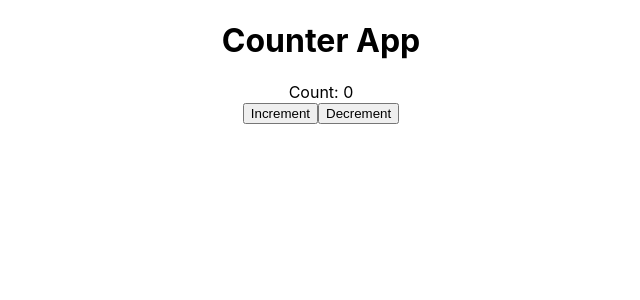
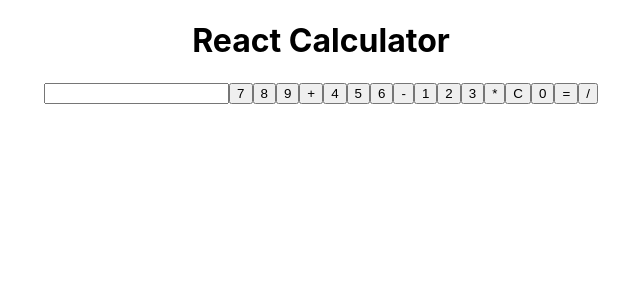
Before and after one commit to LakshmiPriya28121998/XDisplaynameRepo, a React (Create React App) app in the folder minibuildout1/: page / in a window 1280 px wide. Shown: the top 300 px of the page, without its empty margins (319-959 px from the left). Built offline with nearby package versions, Linux system fonts and the light colour scheme.

Commit message:
calculatordisplay

```diff
--- a/minibuildout1/src/App.js
+++ b/minibuildout1/src/App.js
@@ -2,12 +2,14 @@ import logo from './logo.svg';
 import './App.css';
 import Displayname from "./Displayname.js"
 import Counterapp from './Counterapp.js'
+import Calculator from "./Calculator.js"
 
 function App() {
   return (
     <div className="App">
       {/* <Displayname /> */}
-      <Counterapp />
+      {/* <Counterapp /> */}
+      <Calculator />
     </div>
   );
 }
--- /dev/null
+++ b/minibuildout1/src/Calculator.js
@@ -0,0 +1,31 @@
+import {useState,useEffect} from 'react'
+
+export default function Displayname() {
+
+    const [input,setInput] = useState("")
+
+
+
+    return (
+        <div>
+            <h1>React Calculator</h1>
+            <input type="text" value={input}></input>
+            <button>7</button>
+            <button>8</button>
+            <button>9</button>
+            <button>+</button>
+            <button>4</button>
+            <button>5</button>
+            <button>6</button>
+            <button>-</button>
+            <button>1</button>
+            <button>2</button>
+            <button>3</button>
+            <button>*</button>
+            <button>C</button>
+            <button>0</button>
+            <button>=</button>
+            <button>/</button>
+        </div>
+    )
+}
```
